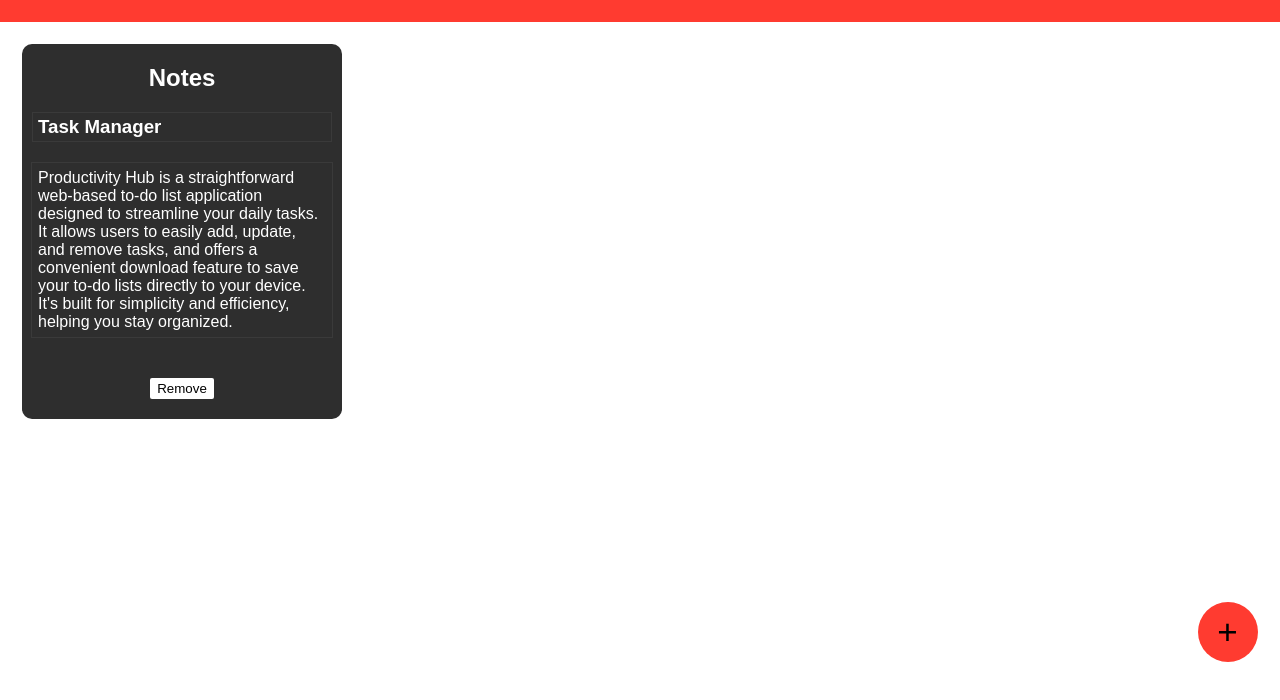
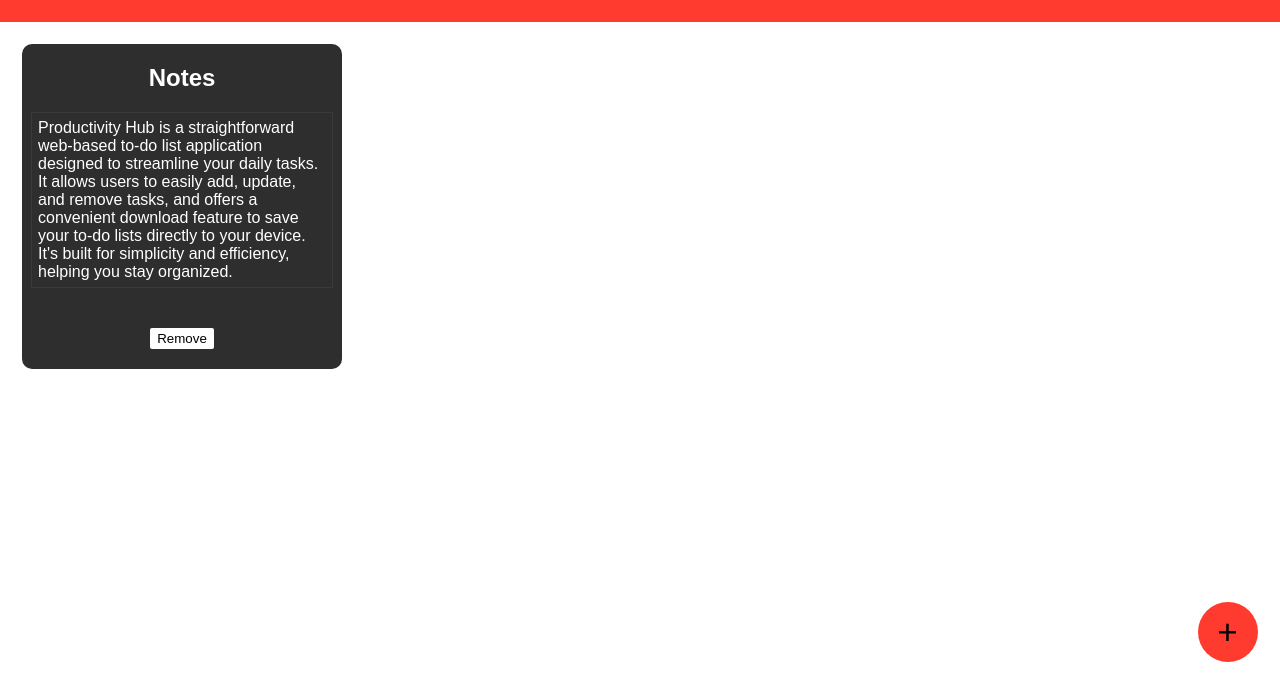
Before and after one commit to Arulsubash/todo-list, a plain HTML site: page index.html in a window 1280 px wide. Shown: the part 98-798 px from the top of the page. Drawn offline with nearby package versions, Linux system fonts and the light colour scheme.

Commit message:
Update index.html

```diff
--- a/index.html
+++ b/index.html
@@ -45,7 +45,6 @@
             <!--Notes-->
             <div id="list-box">
                 <h2 id="message";">Notes</h2>
-                <h3 id="box-title">Task Manager</h3>
                 <p id="description">Productivity Hub is a straightforward web-based to-do list application designed to streamline your daily tasks. It allows users to easily add, update, and remove tasks, and offers a convenient download feature to save your to-do lists directly to your device. It's built for simplicity and efficiency, helping you stay organized.</p>
                 <button onclick="remove(event)">Remove</button>
             </div>
```
